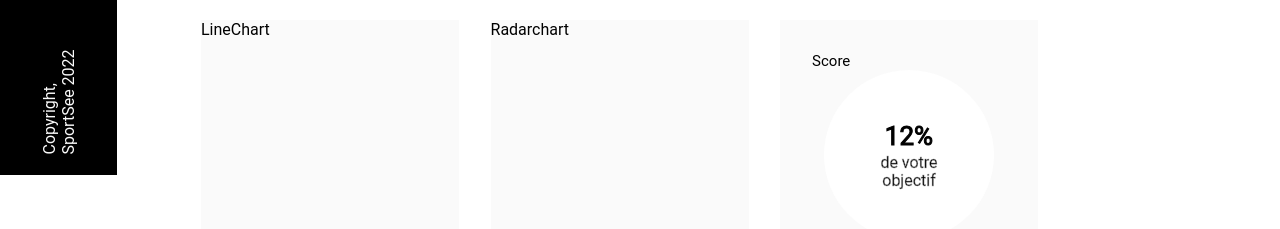
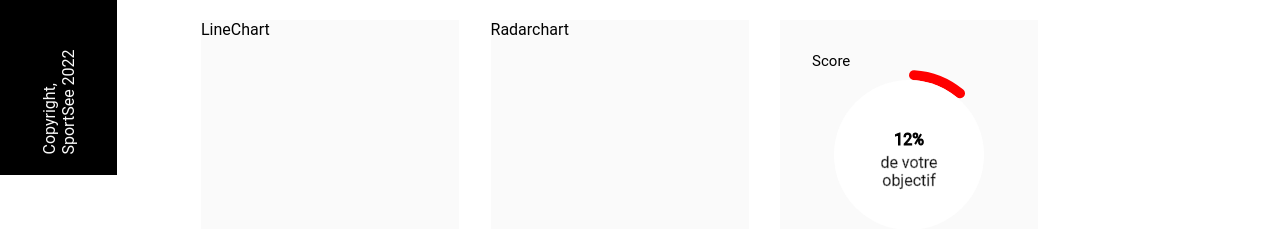
Before and after one commit to ebz8/ElodieBoinZanchi_12_050222-, a React (Create React App) app in the folder my-app/: page /user/1 in a window 1280 px wide. Shown: the part 625-854 px from the top of the page. Built offline with nearby package versions, Linux system fonts and the light colour scheme.

Commit message:
RadialBarChart first version

```diff
--- a/my-app/src/components/RadialBarChart/D3RadialBarChart.js
+++ /dev/null
@@ -1,49 +0,0 @@
-import './D3RadialBarChart.scss'
-import * as d3 from "d3"
-
-export default function D3RadialBarChart({todayScore, width, height, centerX, centerY}) {
-    const colorCercle = 'white';
-    const colorScore = 'black';
-    const colorText = 'darkgrey';
-    const scoreBar = d3.arc()
-                        .innerRadius(todayScore)
-
-    return (
-        <svg width={width} height={height} className="chart-svg">
-            <g>
-                <circle
-                    cx={centerX}
-                    cy={centerY}
-                    r={width / 2}
-                    fill={colorCercle}
-                />
-                <text
-                    className="chart-svg-score"
-                    stroke={colorScore}
-                    x={centerX}
-                    y={centerY - 10}
-                    text-anchor="middle"
-                > {`${todayScore}%`}</text>
-                <text
-                    className="chart-svg-txt"
-                    stroke={colorText}
-                    stroke-width=".03rem"
-                    x={centerX}
-                    y={centerY}
-                    text-anchor="middle"
-                    dy=".8rem"
-                > de votre </text>
-                <text
-                    className="chart-svg-txt"
-                    stroke={colorText}
-                    stroke-width=".03rem"
-                    x={centerX}
-                    y={centerY + 10}
-                    text-anchor="middle"
-                    dy="1.3rem"
-                > objectif </text>
-            </g>
-        </svg>
-    )
-
-}
--- a/my-app/src/components/RadialBarChart/D3RadialBarChart.scss
+++ /dev/null
@@ -1,15 +0,0 @@
-@import '../../variables.scss';
-
-.chart-svg {
-    font-family: Roboto;
-    .chart-svg-score {
-        font-size: rem(26);
-    }
-    .chart-svg-txt {
-        font-size: rem(16);
-    }
-
-    .chart-svg-bar {
-        color: $mainColor;
-    }
-}
--- a/my-app/src/components/RadialBarChart/RadialBarChart.js
+++ b/my-app/src/components/RadialBarChart/RadialBarChart.js
@@ -1,26 +1,110 @@
-import './RadialBarChart.scss'
+import "./RadialBarChart.scss";
 
-import D3RadialBarChart from "./D3RadialBarChart"
+import { useEffect, useState, useRef } from "react";
+import PropTypes from "prop-types";
 
-export default function RadialBarChart({todayScore}) {
+import * as d3 from "d3";
+
+export default function RadialBarChart({ todayScore }) {
+  const [dayScore, setDayScore] = useState(null);
+
+  useEffect(() => {
+    // ICI trouver le moyen d'ajouter :
+    // le score en %
+    // la barre de progession
+  }, [dayScore]);
+
   const width = 170;
   const height = 170;
+  const barWidth = 10;
   const centerX = width / 2;
   const centerY = height / 2;
 
+  const colorCercle = "white";
+  const colorScore = "black";
+  const colorText = "darkgrey";
+
+  // progress bar
+  const colorBar = "red";
+  const scoreBarOuterRadius = width / 2;
+  const scoreBarInnerRadius = width / 2 - barWidth;
+  const scoreArcGenerator = d3
+    .arc()
+    .innerRadius(scoreBarInnerRadius)
+    .outerRadius(scoreBarOuterRadius)
+    .startAngle(0)
+    .cornerRadius(5);
+  const tauProgressArc = (value) =>
+    scoreArcGenerator({
+      // http://tauday.com/tau-manifesto
+      endAngle: 2 * Math.PI * value,
+    });
+
   // placer ici tous les éléments qui ne nécessitent pas de chargement de données
   // s'affichent avant le fetch
-  // chargement des éléments interactifs D3 une fois le contenu chargé
+  // chargement des éléments interactifs D3 une fois le contenu chargé (useState sur todayScore)
   return (
     <div className="radialbarchart">
       <h3>Score</h3>
-        <D3RadialBarChart
-          todayScore={todayScore}
-          width={width}
-          height={height}
-          centerX={centerX}
-          centerY={centerY}
+      <svg width={width} height={height} className="chart-svg">
+        {/* progressive bar */}
+        <g transform={`translate(${width / 2}, ${height / 2})`}>
+          <path
+            d={tauProgressArc(todayScore / 100)}
+            cx={centerX}
+            cy={centerY}
+            fill={colorBar}
           />
+        </g>
+
+        <circle
+          cx={centerX}
+          cy={centerY}
+          r={centerY - barWidth}
+          fill={colorCercle}
+        />
+
+        <text
+          className="chart-svg-score"
+          stroke={colorScore}
+          x={centerX}
+          y={centerY - 10}
+          text-anchor="middle"
+        >
+          {" "}
+          {`${todayScore}%`}
+        </text>
+
+        <text
+          className="chart-svg-txt"
+          stroke={colorText}
+          stroke-width=".03rem"
+          x={centerX}
+          y={centerY}
+          text-anchor="middle"
+          dy=".8rem"
+        >
+          {" "}
+          de votre{" "}
+        </text>
+
+        <text
+          className="chart-svg-txt"
+          stroke={colorText}
+          stroke-width=".03rem"
+          x={centerX}
+          y={centerY + 10}
+          text-anchor="middle"
+          dy="1.3rem"
+        >
+          {" "}
+          objectif{" "}
+        </text>
+      </svg>
     </div>
-  )
+  );
 }
+
+RadialBarChart.propTypes = {
+  todayScore: PropTypes.number,
+};
```
